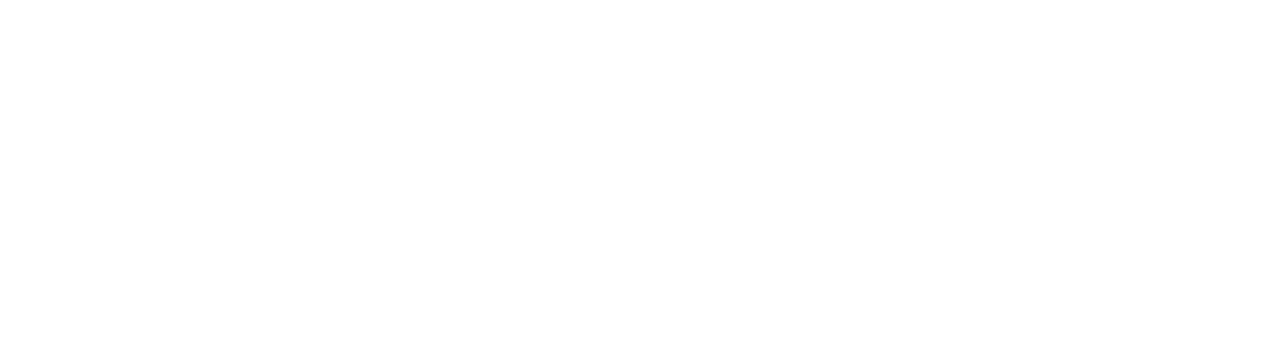
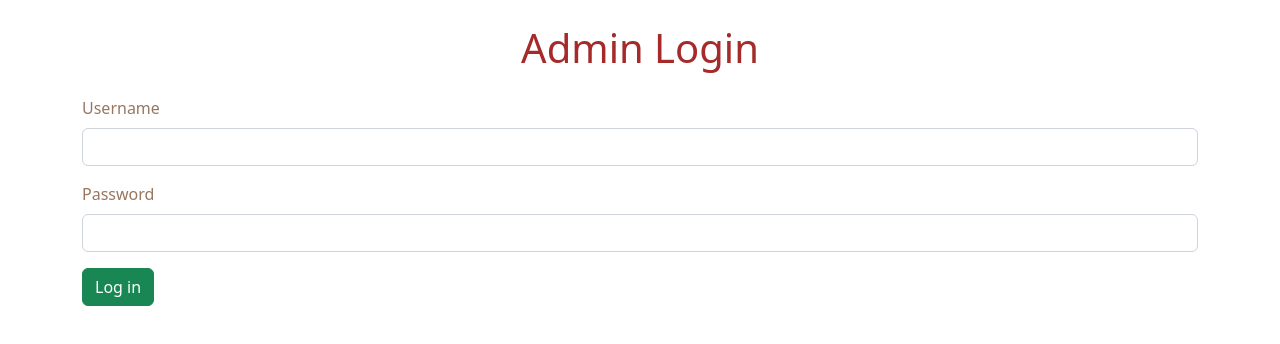
Before and after one commit to vishnubabu98/nestemployeeapp, an Angular app: page / in a window 1280 px wide. Shown: the top 344 px of the page. Built offline with nearby package versions, Linux system fonts and the light colour scheme.

Commit message:
adminlogin

```diff
--- /dev/null
+++ b/src/app/admin-login/admin-login.component.html
@@ -0,0 +1,24 @@
+<div style="background-image:url() ;">
+    <div class="container mt-4">
+        <div class="row">
+            <div class="col col-12 col-sm-12 col-md-12 col-lg-12 col-xl-12 col-xxl-12">
+                <div class="row g-3">
+                    <div class="col col-12 col-sm-12 col-md-12 col-lg-12 col-xl-12 col-xxl-12 text-center">
+                        <h1 style="color:brown">Admin Login</h1>
+                    </div>
+                    <div class="col col-12 col-sm-12 col-md-12 col-lg-12 col-xl-12 col-xxl-12">
+                        <label style="font-size:larger" for="" class="form-label"style="color: #977760;">Username</label>
+                        <input name="username" [(ngModel)]="username" type="text" class="form-control">
+                    </div>
+                    <div class="col col-12 col-sm-12 col-md-12 col-lg-12 col-xl-12 col-xxl-12">
+                        <label style="font-size:larger" for="" class="form-label"style="color: #977760;">Password</label>
+                        <input name="password" [(ngModel)]="password" type="password" id="" class="form-control">
+                    </div>
+                    <div class="col col-12 col-sm-12 col-md-12 col-lg-12 col-xl-12 col-xxl-12">
+                        <button (click)="adminlogin()" class="btn btn-success">Log in</button>
+                    </div>
+                </div>
+
+            </div>
+        </div>
+    </div>
--- /dev/null
+++ b/src/app/admin-login/admin-login.component.ts
@@ -0,0 +1,23 @@
+import { Component } from '@angular/core';
+
+@Component({
+  selector: 'app-admin-login',
+  templateUrl: './admin-login.component.html',
+  styleUrls: ['./admin-login.component.css']
+})
+export class AdminLoginComponent {
+
+  username=""
+  password=""
+
+
+  adminlogin=()=>
+  {
+    let data:any={
+      "username":this.username,
+      "password":this.password
+    }
+  }
+
+
+}
--- a/src/app/app.module.ts
+++ b/src/app/app.module.ts
@@ -1,16 +1,29 @@
 import { NgModule } from '@angular/core';
 import { BrowserModule } from '@angular/platform-browser';
+import { Route, RouterModule, Routes } from '@angular/router';
 
 import { AppRoutingModule } from './app-routing.module';
 import { AppComponent } from './app.component';
+import { AdminLoginComponent } from './admin-login/admin-login.component';
+import { FormsModule } from '@angular/forms';
+
+const myRoute:Routes=[
+  {
+    path:"",
+    component:AdminLoginComponent
+  }
+]
 
 @NgModule({
   declarations: [
-    AppComponent
+    AppComponent,
+    AdminLoginComponent
   ],
   imports: [
     BrowserModule,
-    AppRoutingModule
+    AppRoutingModule,
+    RouterModule.forRoot(myRoute),
+    FormsModule
   ],
   providers: [],
   bootstrap: [AppComponent]
```
Also changed, not shown: src/app/admin-login/admin-login.component.css (added).
